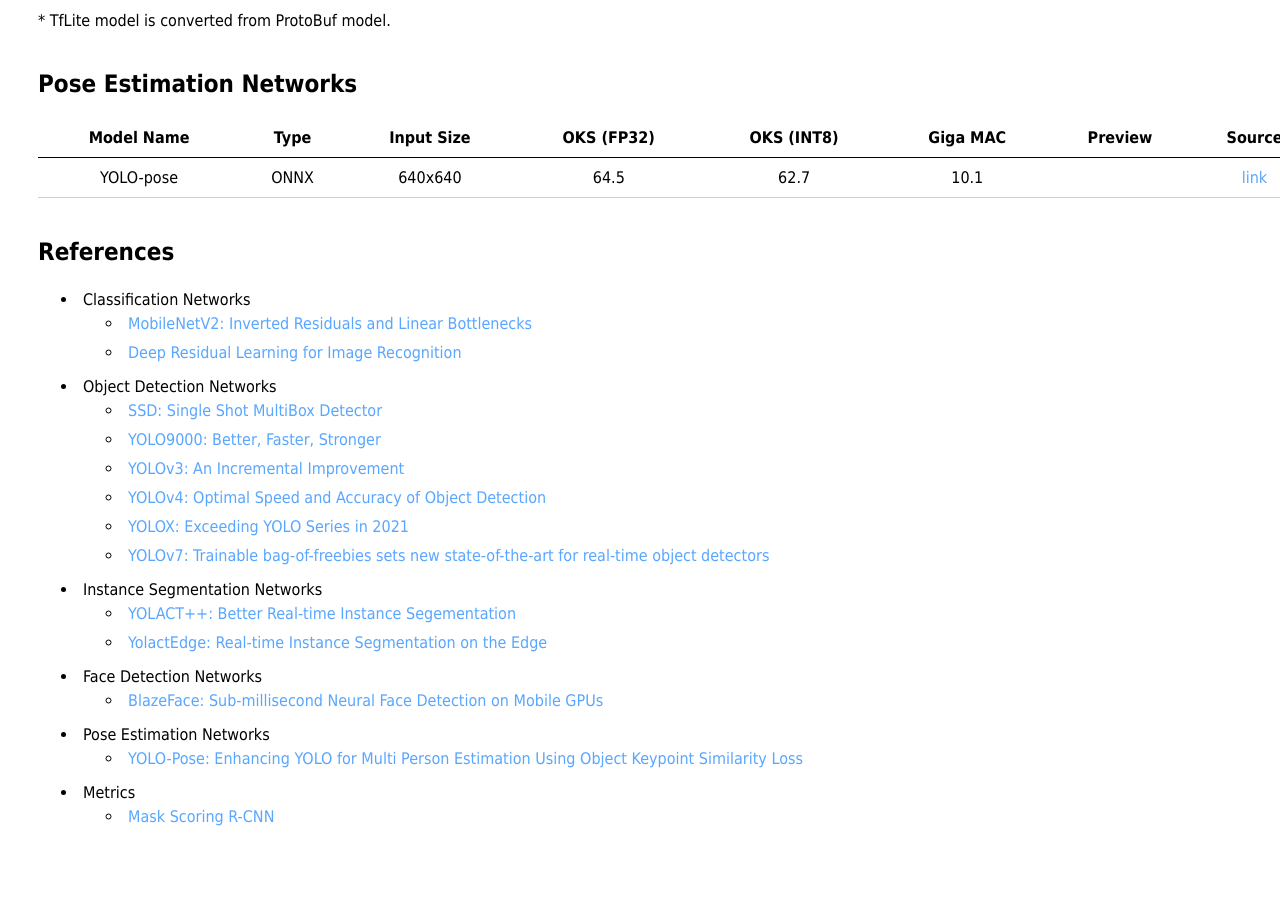
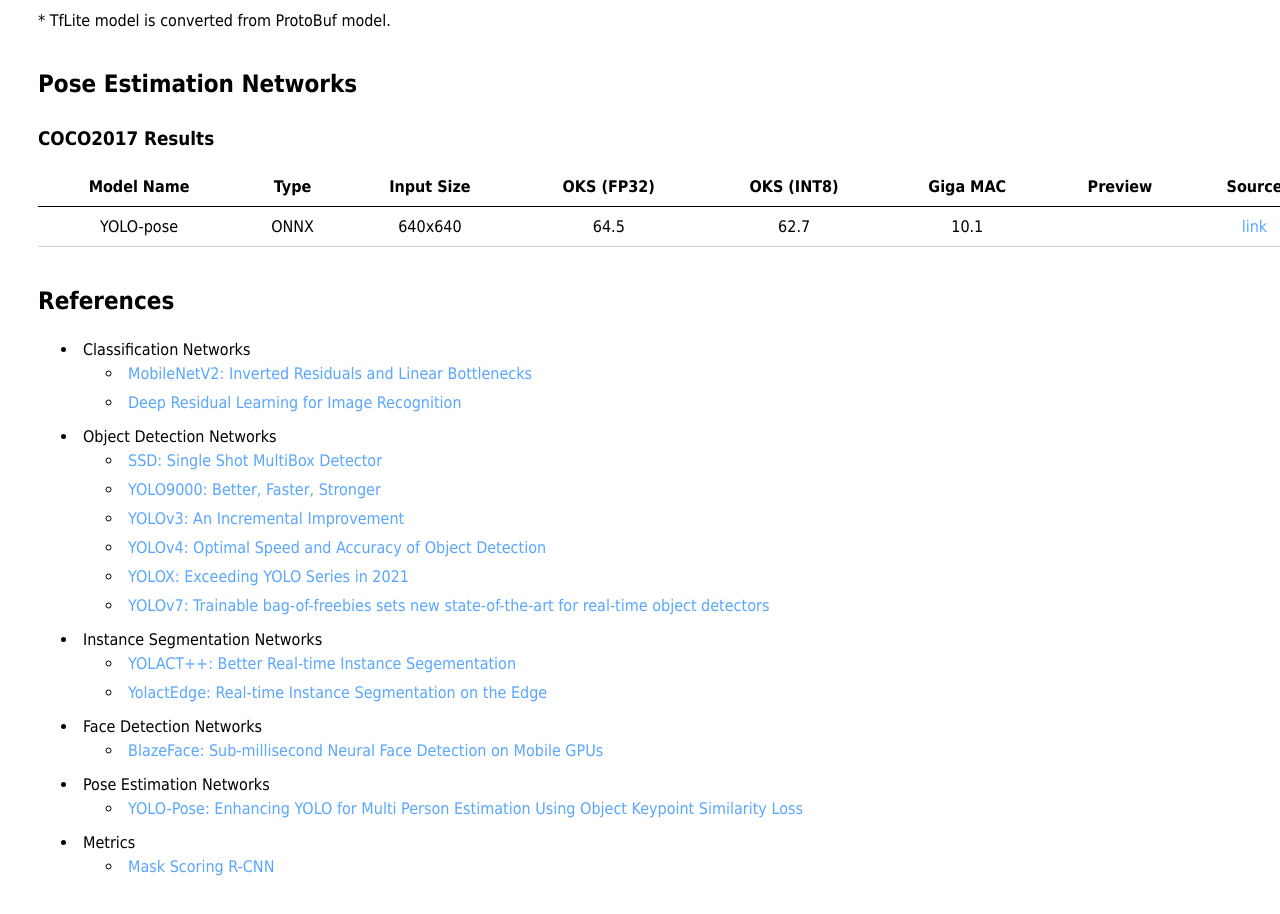
Before and after one commit to openedges/openedges.github.io, a plain HTML site: page index.html in a window 1280 px wide. Shown: the part 2700-3614 px from the top of the page. Before the commit the page ends 3582 px from the top, so only its background shows below. Drawn offline with Linux system fonts and the light colour scheme.

Commit message:
add dataset information to YoloPose

```diff
--- a/index.html
+++ b/index.html
@@ -549,6 +549,8 @@
 
 <h2 id="pose_estimation_networks">Pose Estimation Networks</h2>
 
+<h3>COCO2017 Results</h3>
+
 <div>
 	<table width="1280">
 		<thead>
```
